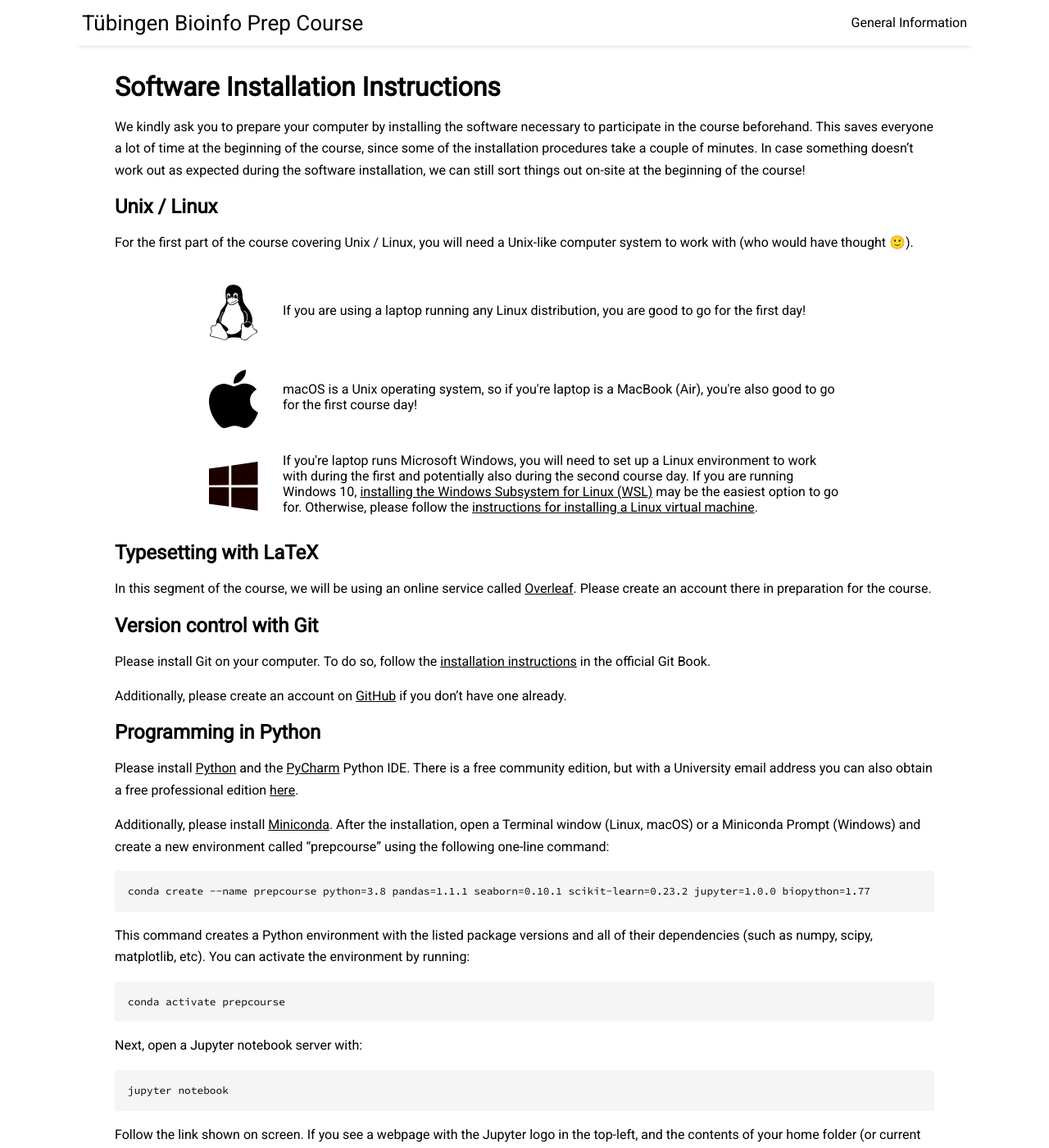
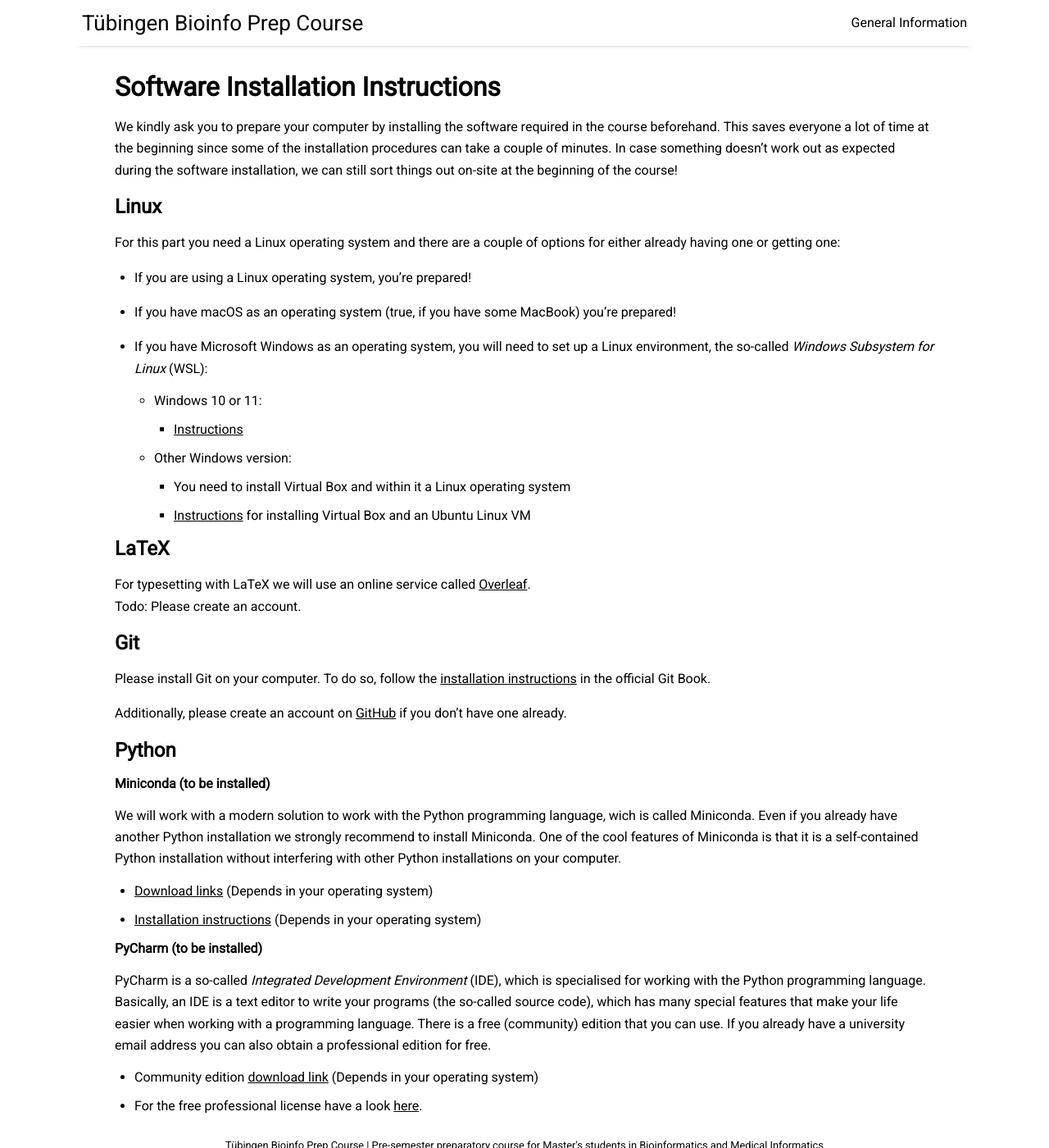
Before and after one commit to BioInfPrep/bioinfprep.github.io, a Jekyll site: the page built from _posts/0000-01-01-install-instructions.md, in a window 1280 px wide and 1400 px high. Shown: the whole window at 82% size. Built offline with Jekyll 4.4.1, drawn with Linux system fonts in a browser that asks for light colours; nearby versions of some CDN libraries; some of the changed text lies outside the part shown.

Commit message:
Update 0000-01-01-install-instructions.md

```diff
--- a/_posts/0000-01-01-install-instructions.md
+++ b/_posts/0000-01-01-install-instructions.md
@@ -6,39 +6,32 @@ categories: help
 tags: [help]
 ---
 
-We kindly ask you to prepare your computer by installing the software necessary
-to participate in the course beforehand. This saves everyone a lot of time at
-the beginning of the course, since some of the installation procedures take a
-couple of minutes. In case something doesn't work out as expected during the
-software installation, we can still sort things out on-site at the beginning of
-the course!
+We kindly ask you to prepare your computer by installing the software required in the course beforehand. This saves everyone a lot of time at the beginning since some of the installation procedures can take a couple of minutes. In case something doesn't work out as expected during the software installation, we can still sort things out on-site at the beginning of the course!
 
-## Unix / Linux
+## Linux
 
-For the first part of the course covering Unix / Linux, you will need a
-Unix-like computer system to work with (who would have thought 🙂).
+For this part you need a Linux operating system and there are a couple of options
+for either already having one or getting one:
 
-<table style="border-collapse: collapse; border:none; max-width:800px; margin:auto">
-<tr><td style="border:none"><img style="width:60px;" src="/assets/img/linux_logo.svg"/></td><td style="border:none">
-If you are using a laptop running any Linux distribution, you are good to go for the first day!
-</td></tr>
-<tr><td style="border:none"><img style="width:60px;" src="/assets/img/mac_logo.svg"/></td><td style="border:none">
-macOS is a Unix operating system, so if you're laptop is a MacBook (Air), you're also good to go for the first course day!
-</td></tr>
-<tr><td style="border:none"><img style="width:60px;" src="/assets/img/windows_logo.svg"/></td><td style="border:none">
-If you're laptop runs Microsoft Windows, you will need to set up a Linux
-environment to work with during the first and potentially also during the
-second course day. If you are running Windows 10, <a href="https://www.windowscentral.com/install-windows-subsystem-linux-windows-10">installing the Windows
-Subsystem for Linux (WSL)</a> may be the easiest option to go for. Otherwise, please follow the <a href="/help/vm-install.html">instructions for installing a Linux virtual machine</a>.
-</td></tr>
-</table>
+- If you are using a Linux operating system, you're prepared!
 
-## Typesetting with LaTeX
+- If you have macOS as an operating system (true, if you have some MacBook) you're prepared!
 
-In this segment of the course, we will be using an online service called
-[Overleaf](https://www.overleaf.com/). Please create an account there in preparation for the course.
+- If you have Microsoft Windows as an operating system, you will need to set up a Linux environment, the so-called *Windows Subsystem for Linux* (WSL):
 
-## Version control with Git
+  - Windows 10 or 11:
+    - [Instructions](https://www.windowscentral.com/how-install-wsl2-windows-10)
+  - Other Windows version:
+    - You need to install Virtual Box and within it a Linux operating system
+    - [Instructions](https://ubuntu.com/tutorials/how-to-run-ubuntu-desktop-on-a-virtual-machine-using-virtualbox) for installing Virtual Box and an Ubuntu Linux VM
+
+
+## LaTeX
+
+For typesetting with LaTeX we will use an online service called [Overleaf](https://www.overleaf.com/).
+Todo: Please create an account.
+
+## Git
 
 Please install Git on your computer. To do so, follow the [installation
 instructions](https://git-scm.com/book/en/v2/Getting-Started-Installing-Git) in
@@ -46,33 +39,20 @@ the official Git Book.
 
 Additionally, please create an account on [GitHub](https://github.com) if you don't have one already.
 
-## Programming in Python
+## Python
 
-Please install [Python](https://www.python.org/downloads/) and the
-[PyCharm](https://www.jetbrains.com/pycharm/) Python IDE. There is a free
-community edition, but with a University email address you can also obtain a
-free professional edition
-[here](https://www.jetbrains.com/community/education/#students).
+#### Miniconda (to be installed)
+We will work with a modern solution to work with the Python programming language, wich is called Miniconda. Even if you already have another Python installation we strongly recommend to install Miniconda. One of the cool features of Miniconda is that it is a self-contained Python installation without interfering with other Python installations on your computer.
 
-Additionally, please install
-[Miniconda](https://docs.conda.io/en/latest/miniconda.html). After the
-installation, open a Terminal window (Linux, macOS) or a Miniconda Prompt
-(Windows) and create a new environment called "prepcourse" using the following
-one-line command:
+- [Download links](https://docs.conda.io/en/latest/miniconda.html) (Depends in your operating system)
+- [Installation instructions](https://conda.io/projects/conda/en/latest/user-guide/install/index.html) (Depends in your operating system)
 
-    conda create --name prepcourse python=3.8 pandas=1.1.1 seaborn=0.10.1 scikit-learn=0.23.2 jupyter=1.0.0 biopython=1.77
+#### PyCharm (to be installed)
+PyCharm is a so-called *Integrated Development Environment* (IDE), which is specialised
+for working with the Python programming language. Basically, an IDE is a text editor
+to write your programs (the so-called source code), which has many special features
+that make your life easier when working with a programming language.
+There is a free (community) edition that you can use. If you already have a university email address you can also obtain a professional edition for free.
 
-This command creates a Python environment with the listed package versions and
-all of their dependencies (such as numpy, scipy, matplotlib, etc). You can
-activate the environment by running:
-
-    conda activate prepcourse
-
-Next, open a Jupyter notebook server with:
-
-    jupyter notebook
-
-Follow the link shown on screen. If you see a webpage with the Jupyter logo in
-the top-left, and the contents of your home folder (or current working
-directory) on the rest of the screen, you are all set. This is the interface we
-will work with during the course.
+- Community edition [download link](https://www.jetbrains.com/de-de/pycharm/download/) (Depends in your operating system)
+- For the free professional license have a look [here](https://www.jetbrains.com/community/education/#students).
```
